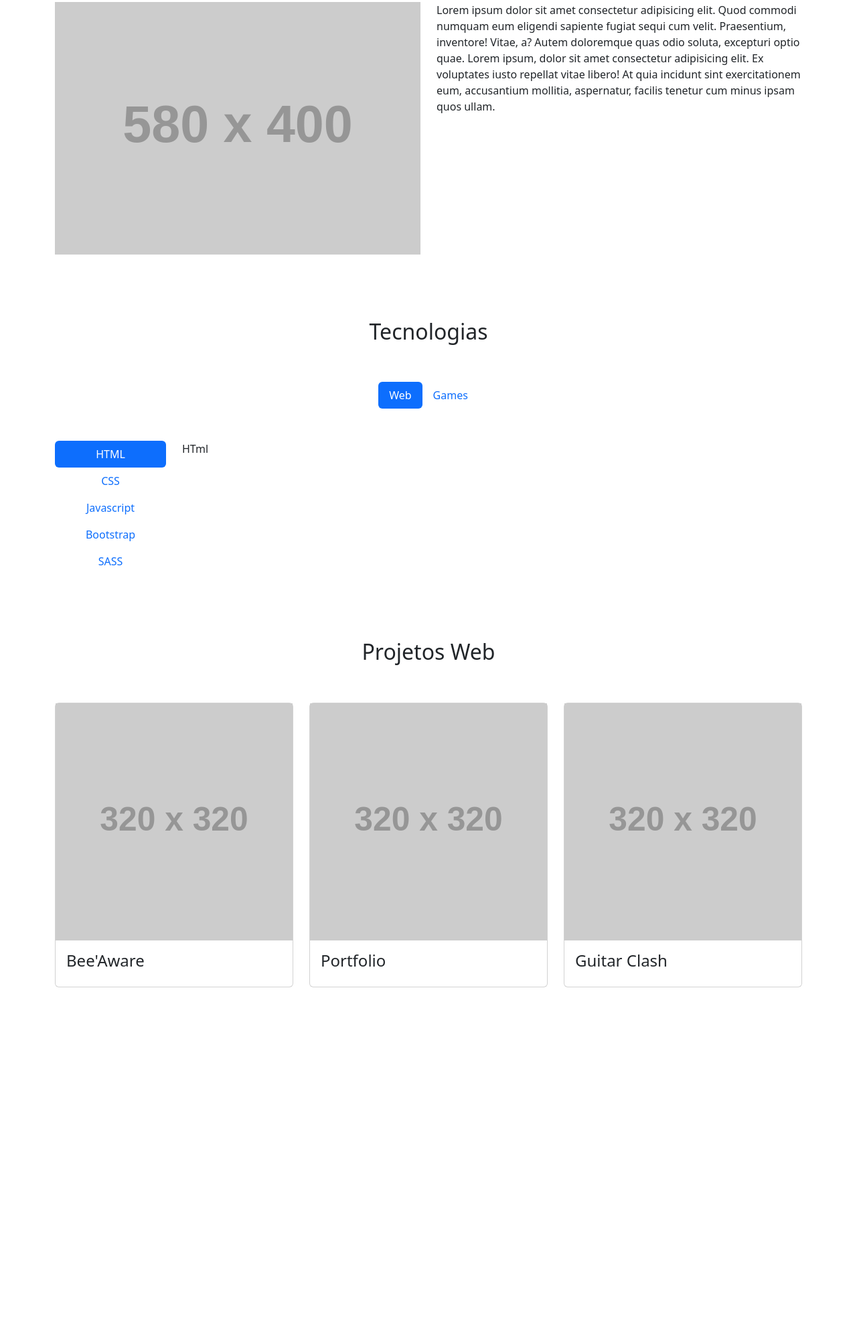
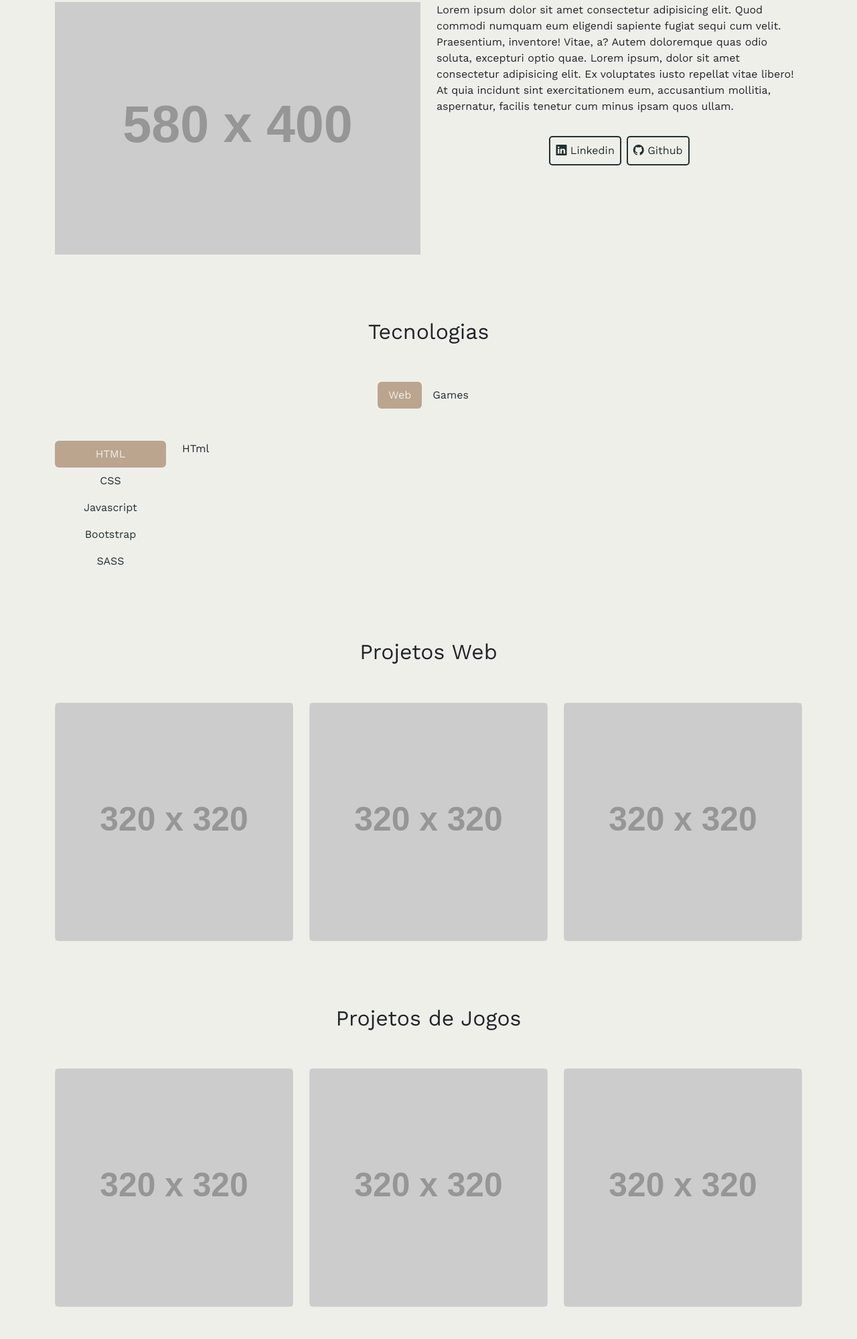
Before and after one commit to bernardow/site.portfolio, a website: page index.html in a window 1280 px wide. Shown: the part 229-2228 px from the top of the page at 67% size. Before the commit the page ends 1751 px from the top, so only its background shows below. Drawn offline with nearby package versions, Linux system fonts and the light colour scheme; placeholder pictures from the web are drawn by us.

Commit message:
style-finished

```diff
--- a/index.html
+++ b/index.html
@@ -7,6 +7,9 @@
     <title>Bernardo - Portfolio</title>
     <link rel="stylesheet" href="https://cdn.jsdelivr.net/npm/bootstrap@5.3.0-alpha1/dist/css/bootstrap.min.css">
     <link rel="stylesheet" href="https://cdn.jsdelivr.net/npm/bootstrap-icons@1.10.3/font/bootstrap-icons.css">
+    <link rel="preconnect" href="https://fonts.googleapis.com">
+    <link rel="preconnect" href="https://fonts.gstatic.com" crossorigin>
+    <link href="https://fonts.googleapis.com/css2?family=Playfair+Display&family=Work+Sans:wght@400;700&display=swap" rel="stylesheet">
     <link rel="stylesheet" href="build/main.css">
 </head>
 <body>
@@ -40,7 +43,7 @@
                             </a>
                         </li>
                         <li class="nav-item">
-                            <a class="nav-link" href="#">
+                            <a class="nav-link" href="#game-projects">
                                 <i class="bi bi-unity"></i>
                                 Games
                             </a>
@@ -51,7 +54,7 @@
         </div>
     </header>
     <main data-bs-spy="scroll" data-bs-target="#header" data-bs-smooth-scroll="true">
-        <section class="pt-5 pb-5" id="about">
+        <section id="about">
             <div class="container">
                 <div class="row">
                     <h2 class="text-center">Sobre Mim</h2>
@@ -65,11 +68,22 @@
                             Lorem ipsum dolor sit amet consectetur adipisicing elit. Quod commodi numquam eum eligendi sapiente fugiat sequi cum velit. Praesentium, inventore! Vitae, a? Autem doloremque quas odio soluta, excepturi optio quae.
                             Lorem ipsum, dolor sit amet consectetur adipisicing elit. Ex voluptates iusto repellat vitae libero! At quia incidunt sint exercitationem eum, accusantium mollitia, aspernatur, facilis tenetur cum minus ipsam quos ullam.
                         </p>
+                        <div class="social-links">
+                            <a href="#">
+                                <i class="bi bi-linkedin"></i>
+                                Linkedin
+                            </a>
+                            <span class="ms-1 me-1"></span>
+                            <a href="#">
+                                <i class="bi bi-github"></i>
+                                Github
+                            </a>
+                        </div>
                     </div>
                 </div>
             </div>
         </section>
-        <section id="tech" class="pt-5 pb-5">
+        <section id="tech">
             <div class="container">
                 <div class="row">
                     <h2 class="text-center">Tecnologias</h2>
@@ -128,54 +142,97 @@
                 </div>
             </div>
         </section>
-        <section id="web-projects" class="pt-5 pb-5">
+        <section id="web-projects">
             <div class="container">
                 <div class="row">
                     <h2 class="text-center">Projetos Web</h2>
                 </div>
                 <div class="row mt-5">
-                    <div class="col-md-4">
+                    <div class="col-md-4 mt-3 mt-md-0">
                         <div class="card">
                             <button type="button" data-bs-toggle="collapse" data-bs-target="#card-text-1" class="border-0">
                                 <img class="w-100" src="https://via.placeholder.com/320x320" alt="">
                             </button>
-                            <div class="card-body">
+                            <div class="card-body collapse" id="card-text-1">
                                 <h3 class="h4">Bee'Aware</h3>
-                                <div id="card-text-1" class="collapse">
-                                    <p>
-                                        Lorem ipsum dolor sit amet consectetur adipisicing elit. Dolores blanditiis a explicabo voluptate mollitia! Incidunt esse reiciendis quibusdam, sit nulla saepe ad sed? Adipisci consequuntur, facilis expedita minus optio aperiam!
-                                    </p>
-                                </div>
+                                <p>
+                                    Lorem ipsum dolor sit amet consectetur adipisicing elit. Dolores blanditiis a explicabo voluptate mollitia! Incidunt esse reiciendis quibusdam, sit nulla saepe ad sed? Adipisci consequuntur, facilis expedita minus optio aperiam!
+                                </p>
+                                <a href="https://youtube.com" target="_blank" class="btn btn-success">Me conheça</a>
                             </div>
                         </div>
                     </div>
-                    <div class="col-md-4">
+                    <div class="col-md-4 mt-3 mt-md-0">
                         <div class="card">
                             <button type="button" data-bs-toggle="collapse" data-bs-target="#card-text-2" class="border-0">
                                 <img class="w-100" src="https://via.placeholder.com/320x320" alt="">
                             </button>
-                            <div class="card-body">
+                            <div id="card-text-2" class="card-body collapse">
                                 <h3 class="h4">Portfolio</h3>
-                                <div id="card-text-2" class="collapse">
-                                    <p>
-                                        Lorem ipsum dolor sit amet consectetur adipisicing elit. Dolores blanditiis a explicabo voluptate mollitia! Incidunt esse reiciendis quibusdam, sit nulla saepe ad sed? Adipisci consequuntur, facilis expedita minus optio aperiam!
-                                    </p>
-                                </div>
+                                <p>
+                                    Lorem ipsum dolor sit amet consectetur adipisicing elit. Dolores blanditiis a explicabo voluptate mollitia! Incidunt esse reiciendis quibusdam, sit nulla saepe ad sed? Adipisci consequuntur, facilis expedita minus optio aperiam!
+                                </p>
                             </div>
                         </div>
                     </div>
-                    <div class="col-md-4">
+                    <div class="col-md-4 mt-3 mt-md-0">
                         <div class="card">
                             <button type="button" data-bs-toggle="collapse" data-bs-target="#card-text-3" class="border-0">
                                 <img class="w-100" src="https://via.placeholder.com/320x320" alt="">
                             </button>
-                            <div class="card-body">
+                            <div id="card-text-3" class="card-body collapse">
                                 <h3 class="h4">Guitar Clash</h3>
-                                <div id="card-text-3" class="collapse">
-                                    <p>
-                                        Lorem ipsum dolor sit amet consectetur adipisicing elit. Dolores blanditiis a explicabo voluptate mollitia! Incidunt esse reiciendis quibusdam, sit nulla saepe ad sed? Adipisci consequuntur, facilis expedita minus optio aperiam!
-                                    </p>
-                                </div>
+                                <p>
+                                    Lorem ipsum dolor sit amet consectetur adipisicing elit. Dolores blanditiis a explicabo voluptate mollitia! Incidunt esse reiciendis quibusdam, sit nulla saepe ad sed? Adipisci consequuntur, facilis expedita minus optio aperiam!
+                                </p>
+                            </div>
+                        </div>
+                    </div>
+                </div>
+            </div>
+        </section>
+        <section id="game-projects">
+            <div class="container">
+                <div class="row">
+                    <h2 class="text-center">Projetos de Jogos</h2>
+                </div>
+                <div class="row mt-5">
+                    <div class="col-md-4 mt-3 mt-md-0">
+                        <div class="card">
+                            <button type="button" class="border-0" data-bs-toggle="collapse" data-bs-target="#game-description-1">
+                                <img src="https://via.placeholder.com/320x320" class="w-100" alt="">
+                            </button>
+                            <div id="game-description-1" class="card-body collapse">
+                                <h3>Time Remission</h3>
+                                <p>
+                                    Lorem ipsum dolor sit amet consectetur adipisicing elit. Maxime eius porro neque. Eveniet, veritatis illo beatae molestias libero labore architecto consectetur inventore similique tempore nesciunt doloremque perferendis vel quae fugiat?
+                                </p>
+                            </div>
+                        </div>
+                    </div>
+                    <div class="col-md-4 mt-3 mt-md-0">
+                        <div class="card">
+                            <button type="button" class="border-0" data-bs-toggle="collapse" data-bs-target="#game-description-2">
+                                <img src="https://via.placeholder.com/320x320" class="w-100" alt="">
+                            </button>
+                            <div id="game-description-2" class="card-body collapse">
+                                <h3>Time Remission</h3>
+                                <p>
+                                    Lorem ipsum dolor sit amet consectetur adipisicing elit. Maxime eius porro neque. Eveniet, veritatis illo beatae molestias libero labore architecto consectetur inventore similique tempore nesciunt doloremque perferendis vel quae fugiat?
+                                </p>
+                            </div>
+                        </div>
+                    </div>
+                    <div class="col-md-4 mt-3 mt-md-0">
+                        <div class="card">
+                            <button type="button" class="border-0" data-bs-toggle="collapse" data-bs-target="#game-description-3">
+                                <img src="https://via.placeholder.com/320x320" class="w-100" alt="">
+                            </button>
+                            <div id="game-description-3" class="card-body collapse">
+                                <h3>Time Remission</h3>
+                                <p>
+                                    Lorem ipsum dolor sit amet consectetur adipisicing elit. Maxime eius porro neque. Eveniet, veritatis illo beatae molestias libero labore architecto consectetur inventore similique tempore nesciunt doloremque perferendis vel quae fugiat?
+                                </p>
                             </div>
                         </div>
                     </div>
--- /dev/null
+++ b/src/config/mixins.scss
@@ -0,0 +1,11 @@
+@use 'variables';
+
+@mixin navLinkStyle($textColor: variables.$mainTextColor, $highlightColor: $textColor){
+    color: $textColor;
+    transition: transform 0.2s ease-in-out;
+
+    &:hover{
+        color: darken($color: $highlightColor, $amount: 20%);
+        transform: scale(1.1);
+    }
+}
--- a/src/config/reset.scss
+++ b/src/config/reset.scss
@@ -1,5 +1,8 @@
+@use 'variables';
+
 *{
     margin: 0;
     padding: 0;
     box-sizing: border-box;
+    font-family: variables.$contentFont;
 }
--- a/src/main.scss
+++ b/src/main.scss
@@ -1,25 +1,68 @@
 @use 'config/reset';
 @use 'config/variables';
+@use 'config/mixins';
 
+body{
+    background-color: variables.$mainTextColor;
+}
 
 header{
     background-color: variables.$mainColor;
 
     h1.navbar-brand{
         color: variables.$mainTextColor;
+        font-family: variables.$headerFont;
 
         &:hover{
             color: variables.$mainTextColor;
         }
     }
 
-    .nav-link{
-        color: variables.$mainTextColor;
-        transition: transform 0.2s ease-in-out;
+    .nav{
+        .nav-link{
+            @include mixins.navLinkStyle();
 
-        &:hover{
-            color: darken($color: variables.$mainTextColor, $amount: 20%);
-            transform: scale(1.1);
+            &.active{
+                background-color: variables.$headerActiveColor;
+            }
+        }
+    }
+
+}
+
+section{
+    padding: 3em 0;
+}
+
+#tech{
+    .nav{
+        .nav-link{
+            @include mixins.navLinkStyle(variables.$mainColor);
+            &.active{
+                background-color: variables.$secondaryColor;
+                color: variables.$mainTextColor;
+            }
         }
     }
 }
+
+#about{
+    .social-links{
+        justify-content: center;
+        display: flex;
+        margin-top: 2em;
+
+        a{
+            text-decoration: none;
+            color: variables.$mainColor;
+            padding: 8px;
+            border-radius: 5px;
+            border: 2px solid variables.$mainColor;
+            @include mixins.navLinkStyle(variables.$mainColor);
+        }
+    }
+}
+
+.card{
+    @include mixins.navLinkStyle(variables.$mainColor);
+}
```
Also changed, not shown: src/config/variables.scss (+8 -2 lines), build/main.css, 1 other file.
